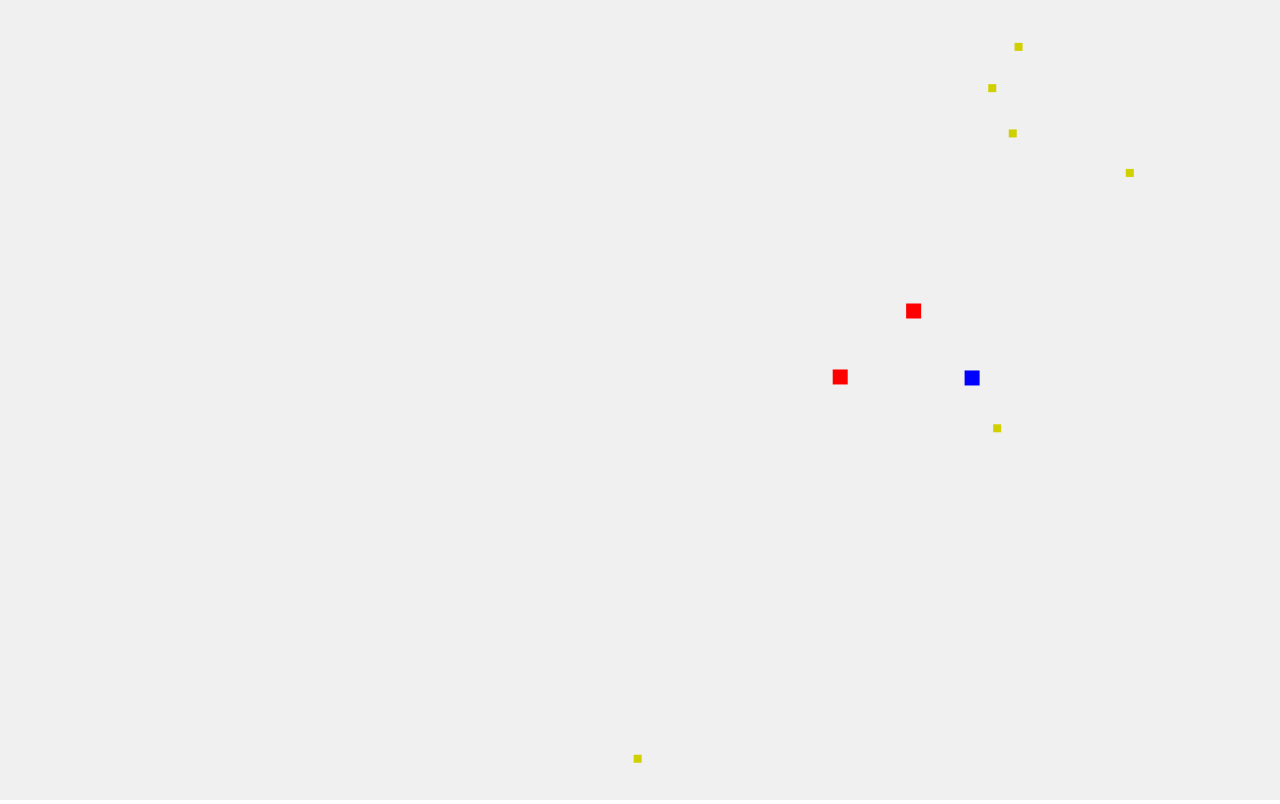
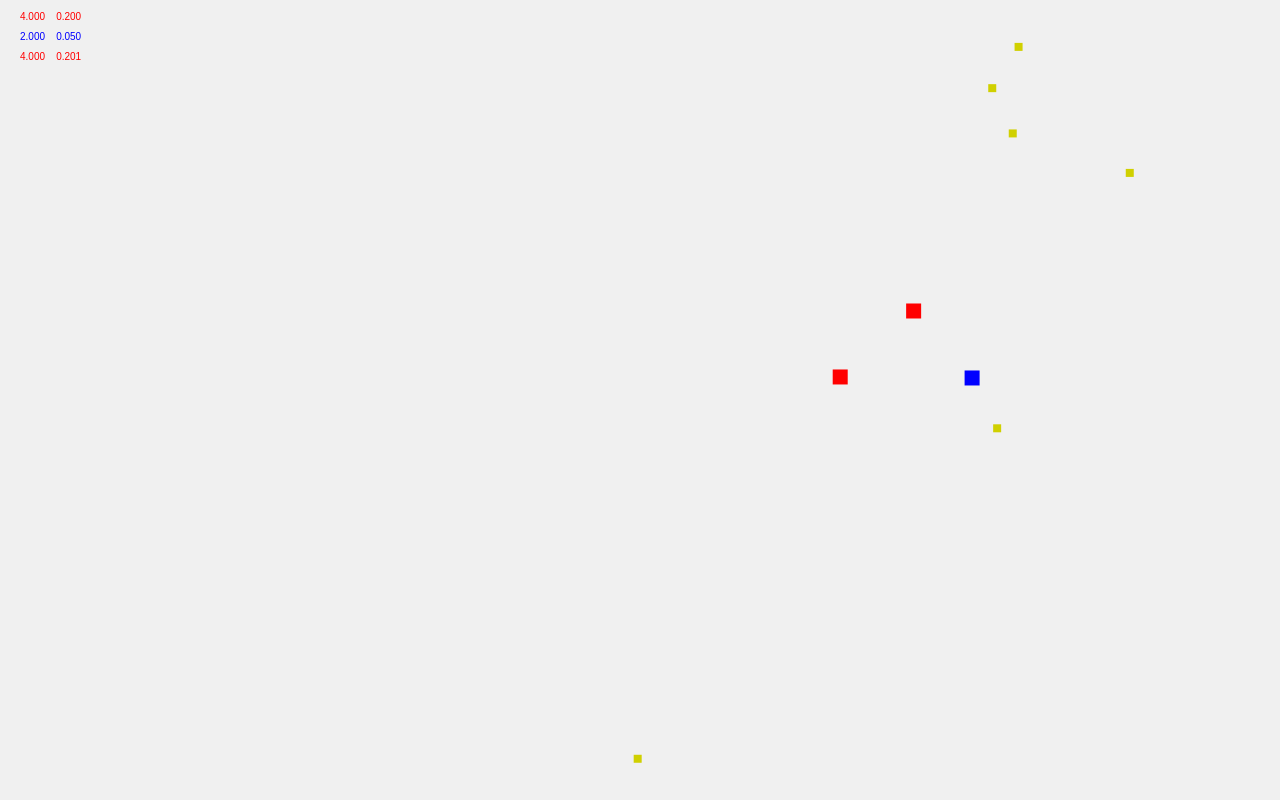
Before and after one commit to applesdom/Raisin, a website: page index.html in a window 1280 px wide. Drawn offline with nearby package versions, Linux system fonts and the light colour scheme.

Commit message:
added list display

```diff
--- a/index.html
+++ b/index.html
@@ -46,6 +46,21 @@
 
 		this.get = function(ind){
 			return this.array[ind];
+		}
+
+		this.render = function(g){
+			var temp = 0;
+
+			for(var i = 0; i < this.length; i ++){
+				if(this.array[i].type == "Player"){
+					var cur = this.array[i];
+
+					g.fillStyle = cur.color;
+					g.fillText((cur.speed).toFixed(3) + "    " + (cur.accel).toFixed(3), 20, 20 + (20 * temp));
+
+					temp ++;
+				}
+			}
 		}
 	}
 
@@ -229,6 +244,8 @@
 		for (i = 0; i < game.ents.length; i++){
 			game.ents.get(i).render(g);
 		}
+
+		game.ents.render(g);
 	}
 
 	////
```
